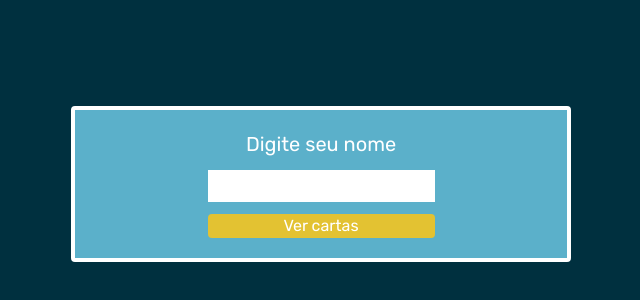
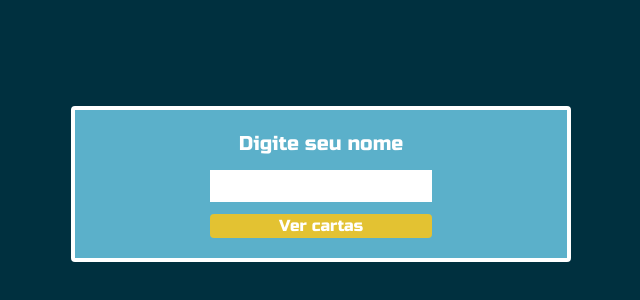
Before and after one commit to elton-souza/card-of-deck, a React (Vite) app: page / in a window 1280 px wide. Shown: the part 94-394 px from the top of the page, without its empty margins (319-959 px from the left). Built offline with nearby package versions, Linux system fonts and the light colour scheme.

Commit message:
feat: add font family

```diff
--- a/src/global.css
+++ b/src/global.css
@@ -1,9 +1,9 @@
-@import url('https://fonts.googleapis.com/css2?family=Rubik:wght@400;500&display=swap');
+@import url("https://fonts.googleapis.com/css2?family=Russo+One&display=swap");
 
 @tailwind base;
 @tailwind components;
 @tailwind utilities;
 
 body {
-  font-family: "Rubik", sans-serif;
+  font-family: "Russo One", sans-serif;
 }
```
